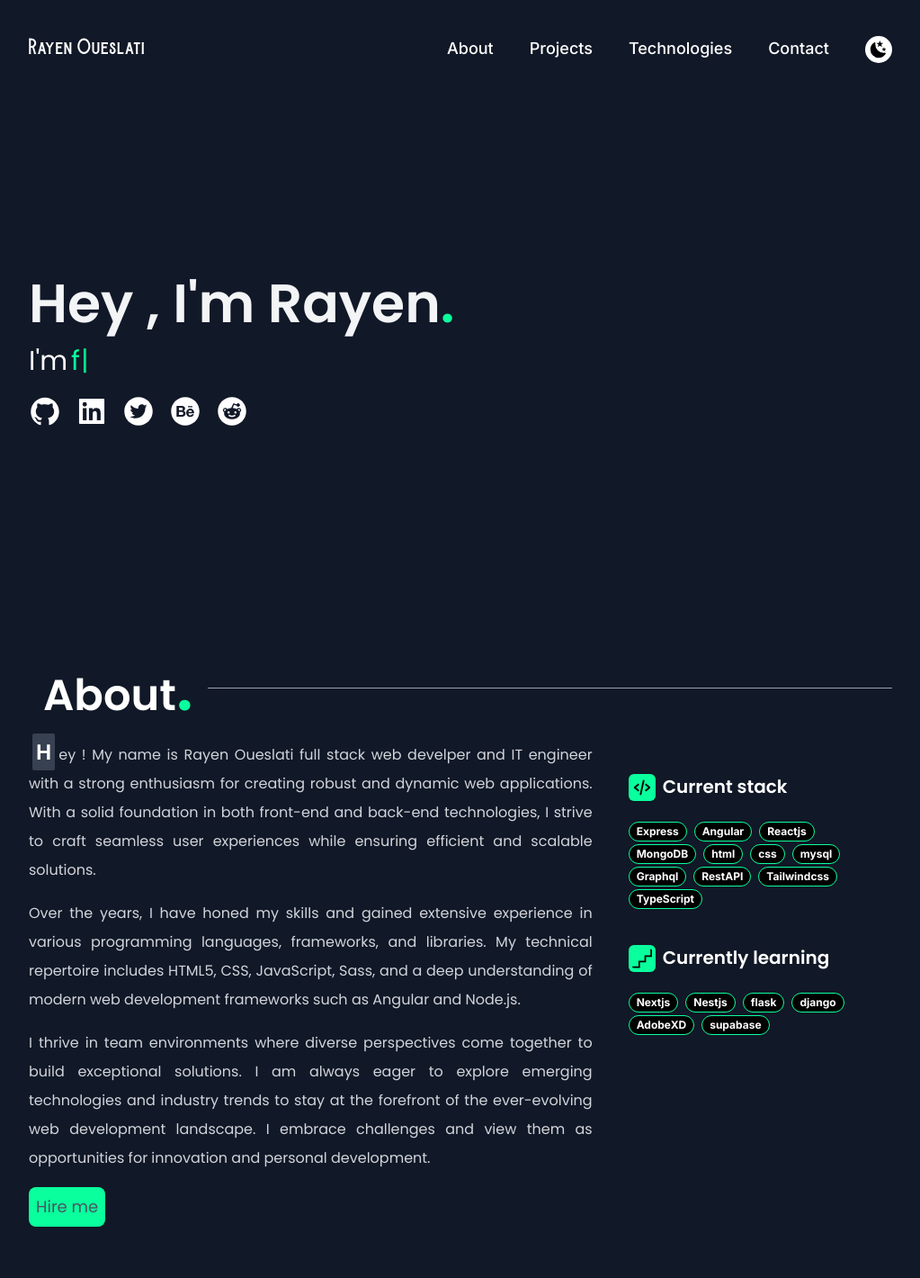
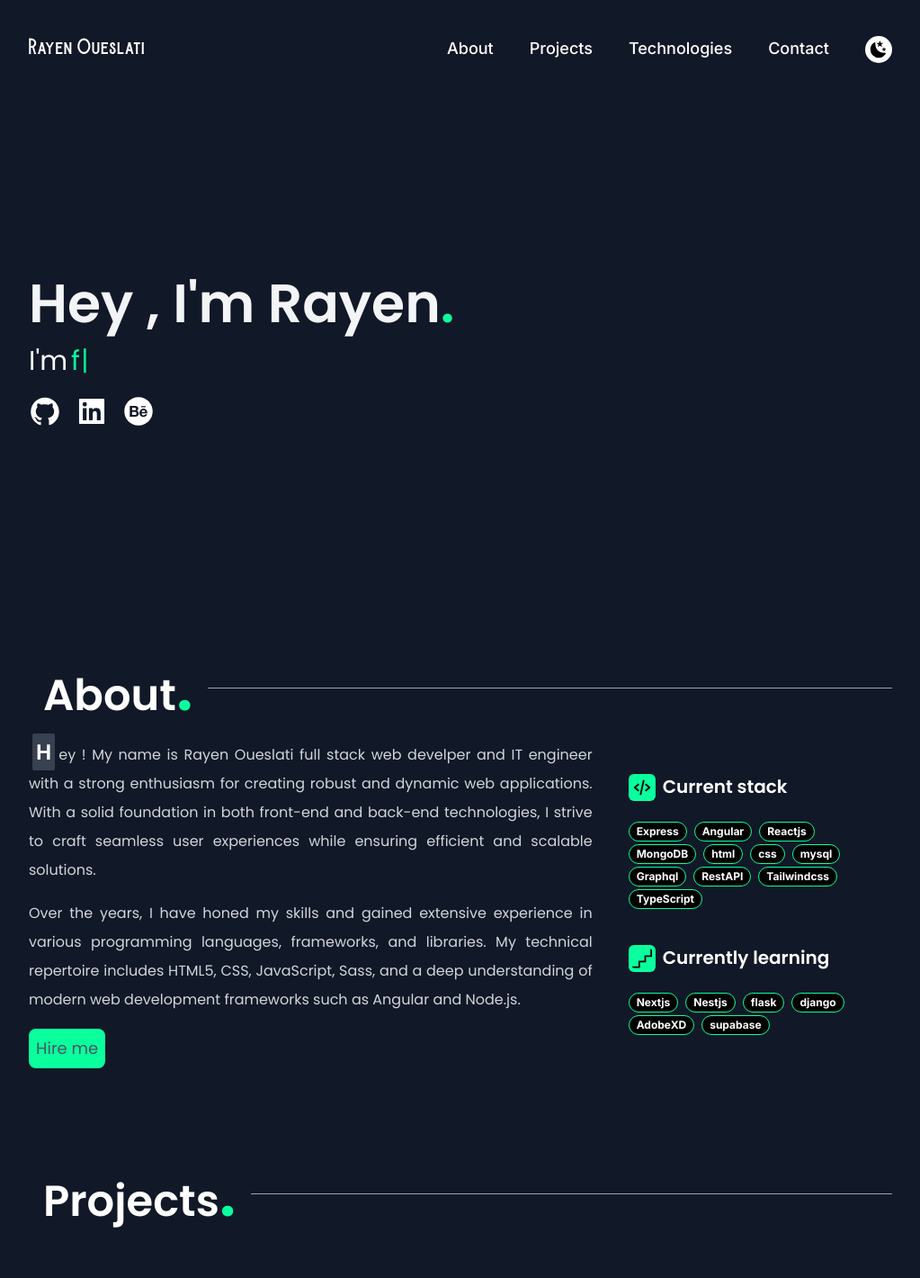
Before and after one commit to rayen-creator/my-portfolio, a Next.js app: page / in a window 1280 px wide. Shown: the top 1420 px of the page at 90% size, without its empty margins (128-1151 px from the left). Built offline with nearby package versions, Linux system fonts and the light colour scheme.

Commit message:
🔥 remove icon

```diff
--- a/src/app/pages/about.js
+++ b/src/app/pages/about.js
@@ -36,16 +36,7 @@ export default function About() {
                 development frameworks such as Angular and Node.js.
               </p>
             </Reveal>
-            <Reveal>
-              <p className="text-black font-Poppins_Regular text-md leading-loose text-justify hidden md:block dark:text-gray-300 ">
-                I thrive in team environments where diverse perspectives come
-                together to build exceptional solutions. I am always eager to
-                explore emerging technologies and industry trends to stay at the
-                forefront of the ever-evolving web development landscape. I
-                embrace challenges and view them as opportunities for innovation
-                and personal development.
-              </p>
-            </Reveal>
+
             <Reveal>
               <Link
                 to={"Contact"}
--- a/src/components/socialMediaIcon.js
+++ b/src/components/socialMediaIcon.js
@@ -29,26 +29,13 @@ const SocialMediaIconBorder = () => {
         <AiOutlineLinkedin className="cursor-pointer " />
       </a>
       <a
-        href="https://twitter.com/rayenoueslati8"
-        target="_blank"
-        className="border rounded-full p-2 hover:bg-cyan-500 hover:text-white"
-      >
-        <AiOutlineTwitter className="cursor-pointer " />
-      </a>
-      <a
         href="https://www.behance.net/rayenoueslati"
         target="_blank"
         className="border rounded-full p-2 hover:bg-blue-600 hover:text-white"
       >
         <AiOutlineBehance className="cursor-pointer" />
       </a>
-      <a
-        href="https://www.reddit.com/user/rayen26"
-        target="_blank"
-        className="border rounded-full p-2 hover:bg-orange-500 hover:text-white"
-      >
-        <AiOutlineReddit className="cursor-pointer " />
-      </a>
+
     </>
   );
 };
@@ -65,14 +52,8 @@ const SocialMediaIconNoBorder = () => {
       >
         <AiFillLinkedin className="cursor-pointer hover:text-blue-600" />
       </a>
-      <a href="https://twitter.com/rayenoueslati8" target="_blank">
-        <AiFillTwitterCircle className="cursor-pointer hover:text-cyan-500" />
-      </a>
       <a href="https://www.behance.net/rayenoueslati" target="_blank">
         <AiFillBehanceCircle className="cursor-pointer hover:text-blue-600" />
-      </a>
-      <a href="https://www.reddit.com/user/rayen26" target="_blank">
-        <AiFillRedditCircle className="cursor-pointer hover:text-orange-500" />
       </a>
     </>
   );
```
